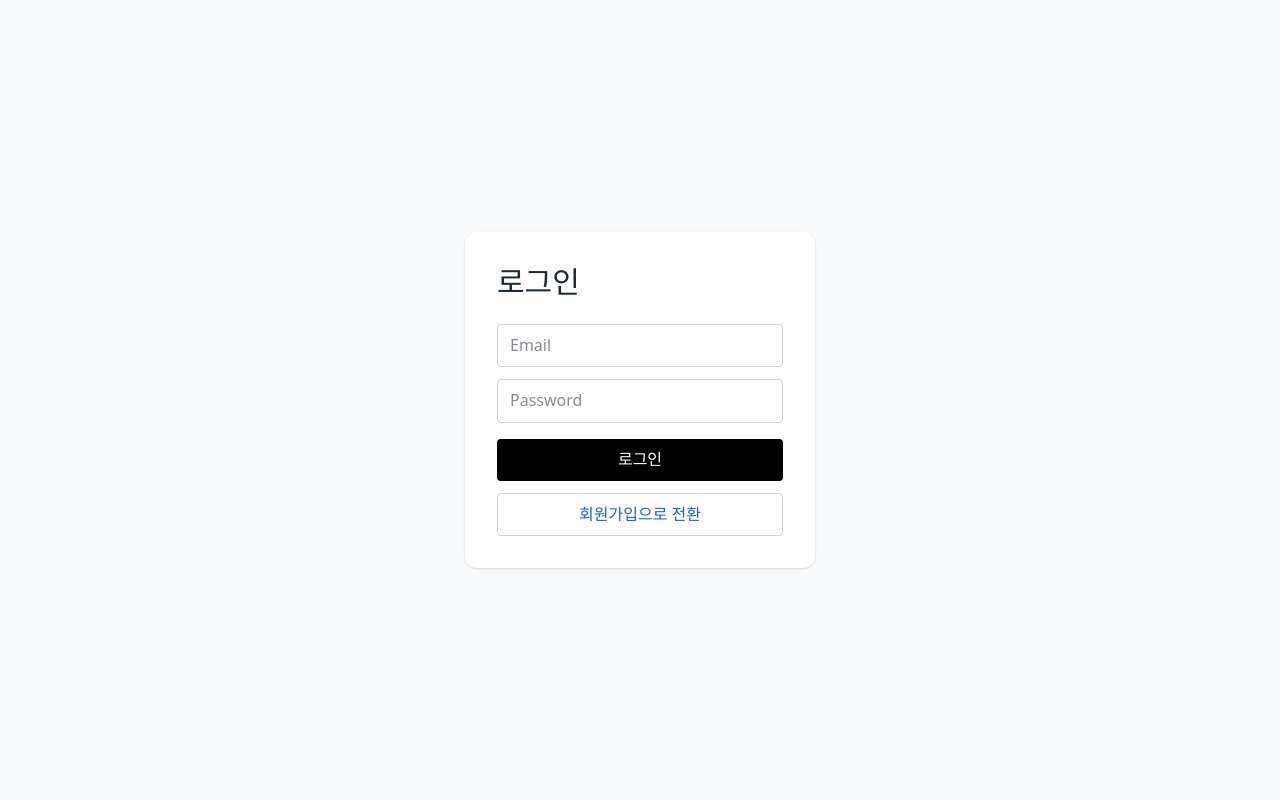
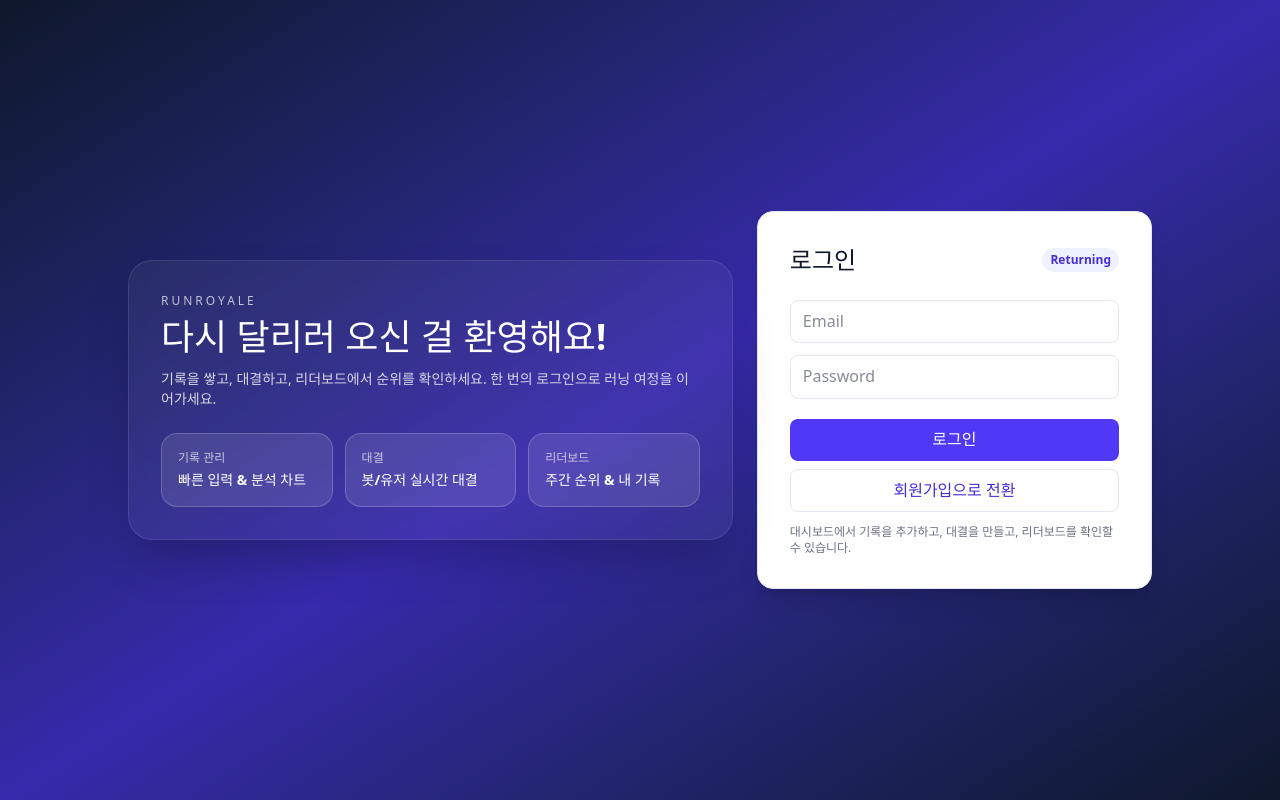
Before and after one commit to ajoujoonhee/RunRoyal, a React (Vite) app in the folder client/: page /login in a window 1280 px wide. Built offline with nearby package versions, Linux system fonts and the light colour scheme; no server answers.

Commit message:
UI 수정

```diff
--- a/client/src/pages/Login.jsx
+++ b/client/src/pages/Login.jsx
@@ -22,10 +22,9 @@ export default function Login() {
           password,
           nickname,
         });
-        // 회원가입 후 바로 로그인 상태로 만들고 싶으면:
         setToken(res.data.token);
         localStorage.setItem("user", JSON.stringify(res.data.user));
-        alert("회원가입 성공! 이제 러닝 기록 서비스를 이용해보세요.");
+        alert("회원가입이 완료되었습니다! 자동 로그인 됩니다.");
         navigate("/");
       } else {
         const res = await api.post("/api/auth/login", { email, password });
@@ -36,26 +35,55 @@ export default function Login() {
       }
     } catch (error) {
       console.error(error);
-      setErr(error.response?.data?.message || "에러 발생");
+      setErr(error.response?.data?.message || "요청 처리 중 오류가 발생했습니다.");
     }
   };
 
   return (
-    <div className="flex justify-center items-center min-h-screen bg-gray-50">
+    <div className="min-h-screen bg-gradient-to-br from-slate-900 via-indigo-800 to-slate-900 flex items-center justify-center px-4 py-10 text-white">
+      <div className="w-full max-w-5xl grid lg:grid-cols-5 gap-6 items-center">
+        <div className="lg:col-span-3 rounded-3xl border border-white/10 bg-white/5 backdrop-blur p-8 shadow-2xl">
+          <p className="text-xs uppercase tracking-[0.25em] text-white/70">RunRoyale</p>
+          <h1 className="text-3xl lg:text-4xl font-extrabold mt-2">
+            {mode === "login" ? "다시 달리러 오신 걸 환영해요!" : "함께 뛸 준비 되셨나요?"}
+          </h1>
+          <p className="text-white/80 text-sm mt-3">
+            기록을 쌓고, 대결하고, 리더보드에서 순위를 확인하세요. 한 번의 로그인으로 러닝 여정을 이어가세요.
+          </p>
+          <div className="grid sm:grid-cols-3 gap-3 mt-6 text-sm">
+            <div className="bg-white/10 rounded-2xl p-4 border border-white/20">
+              <div className="text-white/70 text-xs">기록 관리</div>
+              <div className="font-semibold mt-1">빠른 입력 & 분석 차트</div>
+            </div>
+            <div className="bg-white/10 rounded-2xl p-4 border border-white/20">
+              <div className="text-white/70 text-xs">대결</div>
+              <div className="font-semibold mt-1">봇/유저 실시간 대결</div>
+            </div>
+            <div className="bg-white/10 rounded-2xl p-4 border border-white/20">
+              <div className="text-white/70 text-xs">리더보드</div>
+              <div className="font-semibold mt-1">주간 순위 & 내 기록</div>
+            </div>
+          </div>
+        </div>
+
         <form
           onSubmit={onSubmit}
-        className="bg-white w-[350px] p-8 rounded-xl shadow-sm"
+          className="lg:col-span-2 bg-white text-slate-900 w-full p-8 rounded-2xl shadow-xl border border-slate-200"
         >
-        <h1 className="text-3xl font-extrabold mb-6 text-gray-800">
-          {mode === "login" ? "로그인" : "회원가입"}
-        </h1>
+          <div className="flex items-center justify-between mb-6">
+            <h2 className="text-2xl font-bold">{mode === "login" ? "로그인" : "회원가입"}</h2>
+            <span className="text-xs px-2 py-1 rounded-full bg-indigo-50 text-indigo-700 font-semibold">
+              {mode === "login" ? "Returning" : "New"}
+            </span>
+          </div>
 
+          <div className="space-y-3">
             <input
               type="email"
               placeholder="Email"
               value={email}
               onChange={(e) => setEmail(e.target.value)}
-          className="w-full border border-gray-300 px-3 py-2 rounded mb-3"
+              className="w-full border border-slate-200 px-3 py-2 rounded-lg focus:ring-2 focus:ring-indigo-200"
             />
 
             {mode === "signup" && (
@@ -64,7 +92,7 @@ export default function Login() {
                 placeholder="Nickname"
                 value={nickname}
                 onChange={(e) => setNickname(e.target.value)}
-            className="w-full border border-gray-300 px-3 py-2 rounded mb-3"
+                className="w-full border border-slate-200 px-3 py-2 rounded-lg focus:ring-2 focus:ring-indigo-200"
               />
             )}
 
@@ -73,14 +101,15 @@ export default function Login() {
               placeholder="Password"
               value={password}
               onChange={(e) => setPassword(e.target.value)}
-          className="w-full border border-gray-300 px-3 py-2 rounded mb-4"
+              className="w-full border border-slate-200 px-3 py-2 rounded-lg focus:ring-2 focus:ring-indigo-200"
             />
+          </div>
 
-        {err && <div className="text-red-500 text-sm mb-3">{err}</div>}
+          {err && <div className="text-red-500 text-sm mt-3">{err}</div>}
 
           <button
             type="submit"
-          className="w-full py-2 rounded mb-3 bg-black text-white font-semibold hover:bg-gray-900 active:scale-[.99] transition"
+            className="w-full py-2 rounded-lg mt-5 bg-indigo-600 text-white font-semibold hover:bg-indigo-700 active:scale-[.99] transition"
           >
             {mode === "login" ? "로그인" : "회원가입"}
           </button>
@@ -88,11 +117,16 @@ export default function Login() {
           <button
             type="button"
             onClick={() => setMode(mode === "login" ? "signup" : "login")}
-          className="w-full border border-gray-300 py-2 rounded text-blue-600 hover:bg-gray-50 transition"
+            className="w-full mt-2 border border-slate-200 py-2 rounded-lg text-indigo-700 hover:bg-indigo-50 transition"
           >
             {mode === "login" ? "회원가입으로 전환" : "로그인으로 전환"}
           </button>
+
+          <div className="text-xs text-gray-500 mt-3">
+            대시보드에서 기록을 추가하고, 대결을 만들고, 리더보드를 확인할 수 있습니다.
+          </div>
         </form>
+      </div>
     </div>
   );
 }
--- a/client/src/pages/RunCreate.jsx
+++ b/client/src/pages/RunCreate.jsx
@@ -12,9 +12,7 @@ export default function RunCreate() {
   const [paceMinutes, setPaceMinutes] = useState("");
   const [paceSeconds, setPaceSeconds] = useState("");
   const [useSplits, setUseSplits] = useState(false);
-  const [splits, setSplits] = useState([
-    { distance: "1", paceMinutes: "", paceSeconds: "" },
-  ]);
+  const [splits, setSplits] = useState([{ distance: "1", paceMinutes: "", paceSeconds: "" }]);
   const [error, setError] = useState("");
   const [loading, setLoading] = useState(false);
 
@@ -115,21 +113,39 @@ export default function RunCreate() {
       navigate("/"); // 완료 후 메인으로 이동
     } catch (err) {
       console.error(err);
-      setError(
-        err?.response?.data?.message ||
-          "기록 저장 실패가 발생했습니다."
-      );
+      setError(err?.response?.data?.message || "기록 저장 실패가 발생했습니다.");
     } finally {
       setLoading(false);
     }
   };
 
   return (
-    <div className="min-h-screen bg-gray-50 flex justify-center px-4 py-10">
-      <div className="w-full max-w-md bg-white rounded-2xl shadow p-6">
-        <h1 className="text-2xl font-bold mb-4">달리기 기록 작성</h1>
+    <div className="min-h-screen bg-gradient-to-br from-slate-900 via-indigo-800 to-slate-900 flex justify-center px-4 py-10">
+      <div className="w-full max-w-4xl grid lg:grid-cols-5 gap-6 items-start">
+        <div className="lg:col-span-2 text-white">
+          <div className="rounded-3xl border border-white/10 bg-white/5 backdrop-blur p-6 shadow-2xl">
+            <p className="text-xs uppercase tracking-[0.25em] text-white/70">RunRoyale</p>
+            <h1 className="text-3xl font-extrabold mt-2">달리기 기록 작성</h1>
+            <p className="text-white/80 text-sm mt-3">
+              거리와 총 시간 혹은 구간별(1km, 2km…) 페이스를 입력하면 자동으로 계산해 저장합니다.
+            </p>
+            <div className="grid sm:grid-cols-2 gap-3 mt-5 text-sm">
+              <div className="bg-white/10 rounded-2xl p-4 border border-white/15">
+                <div className="text-white/70 text-xs">입력 방식</div>
+                <div className="font-semibold mt-1">전체 시간 / 구간 페이스</div>
+              </div>
+              <div className="bg-white/10 rounded-2xl p-4 border border-white/15">
+                <div className="text-white/70 text-xs">계산</div>
+                <div className="font-semibold mt-1">총 시간·평균 페이스 자동 계산</div>
+              </div>
+            </div>
+          </div>
+        </div>
+
+        <div className="lg:col-span-3 w-full max-w-xl bg-white rounded-2xl shadow p-6 border border-slate-200">
+          <h2 className="text-xl font-bold mb-4 text-slate-900">기록 입력</h2>
           <p className="text-sm text-gray-500 mb-6">
-          거리와 총 시간 혹은 구간별(1km, 2km…) 페이스를 입력하면 자동으로 계산해 저장합니다.
+            전체 시간 입력과 구간별 페이스 입력 중 편한 방식을 선택하세요.
           </p>
 
           <form onSubmit={handleSubmit} className="space-y-4">
@@ -157,9 +173,7 @@ export default function RunCreate() {
             </div>
 
             <div>
-            <label className="block text-sm font-medium mb-1">
-              거리 (km)
-            </label>
+              <label className="block text-sm font-medium mb-1">거리 (km)</label>
               <input
                 type="number"
                 step="0.01"
@@ -174,9 +188,7 @@ export default function RunCreate() {
             {!useSplits && (
               <>
                 <div>
-                <label className="block text-sm font-medium mb-1">
-                  시간 (분/초)
-                </label>
+                  <label className="block text-sm font-medium mb-1">시간 (분/초)</label>
                   <div className="flex gap-2">
                     <input
                       type="number"
@@ -318,49 +330,60 @@ export default function RunCreate() {
                     totalDistance > 0 && totalTime > 0 ? formatPace(totalTime, totalDistance) : "-";
                   return (
                     <ul className="space-y-1">
-                    <li>합산 거리: <span className="font-semibold">{totalDistance ? totalDistance.toFixed(2) : "-"}</span> km</li>
-                    <li>합산 시간: <span className="font-semibold">{totalTime ? formatTime(Math.round(totalTime)) : "-"}</span></li>
-                    <li>평균 페이스: <span className="font-semibold">{splitError ? "-" : paceDisplay}</span></li>
+                      <li>
+                        합산 거리: <span className="font-semibold">{totalDistance ? totalDistance.toFixed(2) : "-"}</span>{" "}
+                        km
+                      </li>
+                      <li>
+                        합산 시간:{" "}
+                        <span className="font-semibold">
+                          {totalTime ? formatTime(Math.round(totalTime)) : "-"}
+                        </span>
+                      </li>
+                      <li>
+                        평균 페이스: <span className="font-semibold">{splitError ? "-" : paceDisplay}</span>
+                      </li>
                       {splitError && <li className="text-red-500">{splitError}</li>}
                     </ul>
                   );
                 }
 
-              const d = parseFloat(distance || "0");
-              const min = parseInt(minutes || "0", 10);
-              const sec = parseInt(seconds || "0", 10);
+                const dVal = parseFloat(distance || "0");
+                const minVal = parseInt(minutes || "0", 10);
+                const secVal = parseInt(seconds || "0", 10);
                 const paceMinVal = parseInt(paceMinutes || "0", 10);
                 const paceSecVal = parseInt(paceSeconds || "0", 10);
                 const hasPaceInput = paceMinutes !== "" || paceSeconds !== "";
                 const paceTotal = paceMinVal * 60 + paceSecVal;
-              const timeFromPace = d > 0 && paceTotal > 0 ? Math.round(d * paceTotal) : null;
-              const totalTime = hasPaceInput ? timeFromPace : min * 60 + sec;
+                const timeFromPace = dVal > 0 && paceTotal > 0 ? Math.round(dVal * paceTotal) : null;
+                const totalTime = hasPaceInput ? timeFromPace : minVal * 60 + secVal;
                 const paceDisplay =
-                d > 0 && (totalTime || 0) > 0 ? formatPace(totalTime, d) : hasPaceInput ? formatPace(paceTotal, 1) : "-";
+                  dVal > 0 && (totalTime || 0) > 0 ? formatPace(totalTime, dVal) : hasPaceInput ? formatPace(paceTotal, 1) : "-";
 
                 return (
                   <ul className="space-y-1">
-                  <li>계산된 총 시간: <span className="font-semibold">{totalTime && totalTime > 0 ? formatTime(totalTime) : "-"}</span></li>
-                  <li>페이스: <span className="font-semibold">{paceDisplay}</span></li>
+                    <li>
+                      계산된 총 시간:{" "}
+                      <span className="font-semibold">
+                        {totalTime && totalTime > 0 ? formatTime(totalTime) : "-"}
+                      </span>
+                    </li>
+                    <li>
+                      페이스: <span className="font-semibold">{paceDisplay}</span>
+                    </li>
                   </ul>
                 );
               })()}
             </div>
 
-          {error && (
-            <div className="text-sm text-red-500">
-              {error}
-            </div>
-          )}
+            {error && <div className="text-sm text-red-500">{error}</div>}
 
             <button
               type="submit"
               disabled={loading}
               className={[
                 "w-full py-2 rounded font-semibold mt-2",
-              loading
-                ? "bg-gray-300 text-gray-600 cursor-not-allowed"
-                : "bg-black text-white hover:bg-gray-900",
+                loading ? "bg-gray-300 text-gray-600 cursor-not-allowed" : "bg-black text-white hover:bg-gray-900",
               ].join(" ")}
             >
               {loading ? "저장중.." : "기록 저장"}
@@ -376,5 +399,6 @@ export default function RunCreate() {
           </form>
         </div>
       </div>
+    </div>
   );
 }
```
Also changed, not shown: client/src/pages/Dashboard.jsx (+52 -4 lines). Lines whose indentation alone changed are shown as unchanged.
